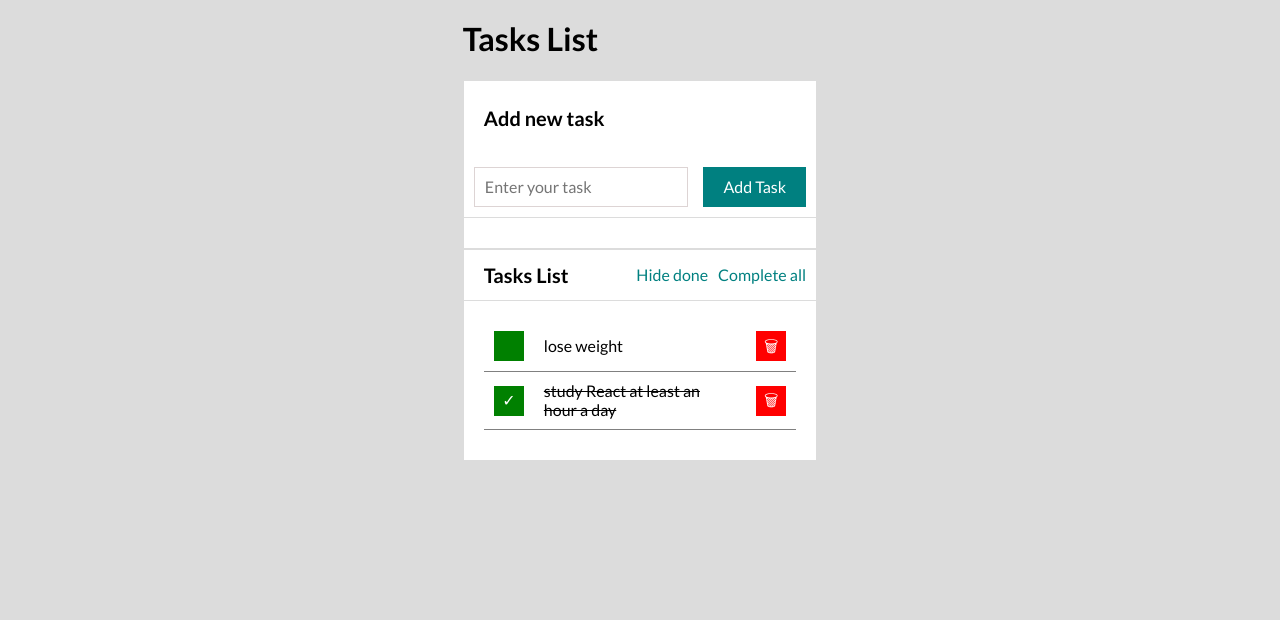
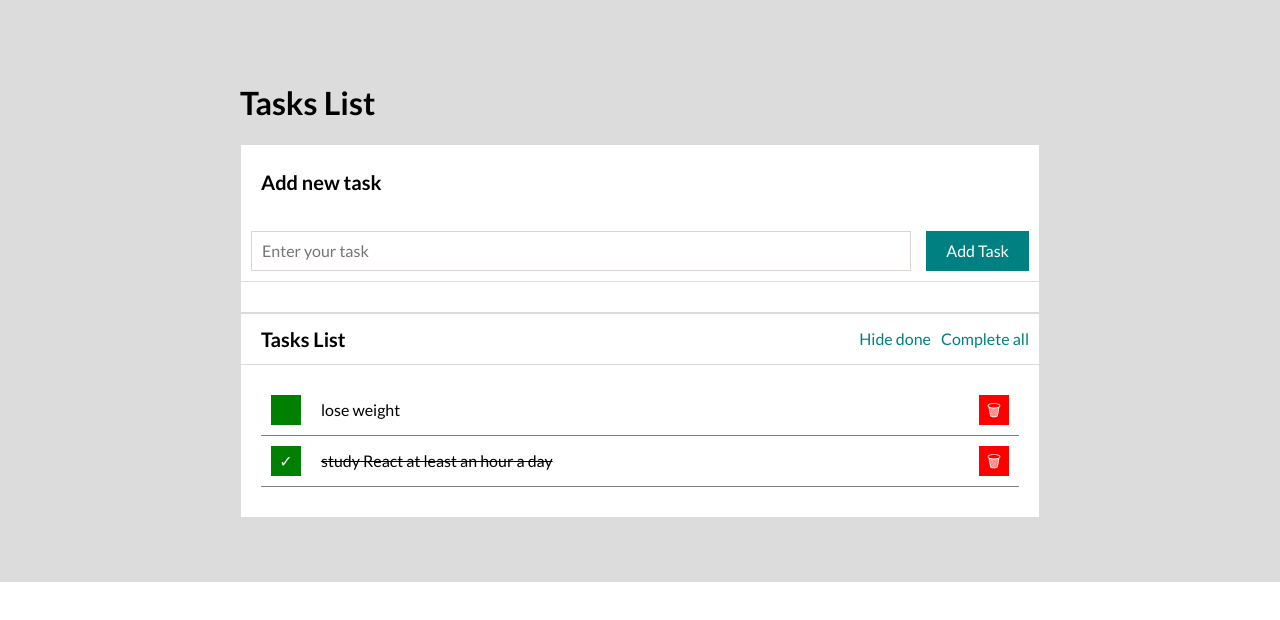
Before and after one commit to MarcinkPawel/Todo-List-with-React, a React (Create React App) app: page / in a window 1280 px wide. Shown: the top 620 px of the page. Built offline with nearby package versions, Linux system fonts and the light colour scheme.

Commit message:
Solving problem with body (unsolved)

```diff
--- /dev/null
+++ b/src/App.css
@@ -0,0 +1,15 @@
+
+  #root {
+    display: flex;
+    flex-direction: row;
+    justify-content: center;
+    align-items: center;
+    background-color: rgba(189, 188, 188, 0.521);
+    word-break: break-word;
+    font-family: 'Lato', sans-serif;
+  }
+
+  .main {
+    flex-basis: 800px;
+    margin: 5%;
+  }
--- a/src/App.js
+++ b/src/App.js
@@ -1,3 +1,4 @@
+import "./App.css";
 import { useState } from "react";
 import Form from "./Form";
 import List from "./List";
@@ -33,7 +34,7 @@ function App() {
   };
 
   const setAllDone = () => {
-    setTasks((tasjs) =>
+    setTasks((tasks) =>
       tasks.map((task) => ({
         ...task,
         done: true,
--- a/src/index.css
+++ b/src/index.css
@@ -1,22 +1,11 @@
 html {
-  box-sizing: border-box;
+    box-sizing: border-box;
 }
 
 *, ::after, ::before {
-  box-sizing: inherit;
+    box-sizing: inherit;
 }
 
 .body {
-  display: flex;
-  flex-direction: row;
-  justify-content: center;
-  align-items: center;
-  background-color: rgba(189, 188, 188, 0.521);
-  word-break: break-word;
-  font-family: 'Lato', sans-serif;
+    height: 100%;
 }
-
-.main {
-  flex-basis: 800px;
-  margin: 5%;
-}
```
